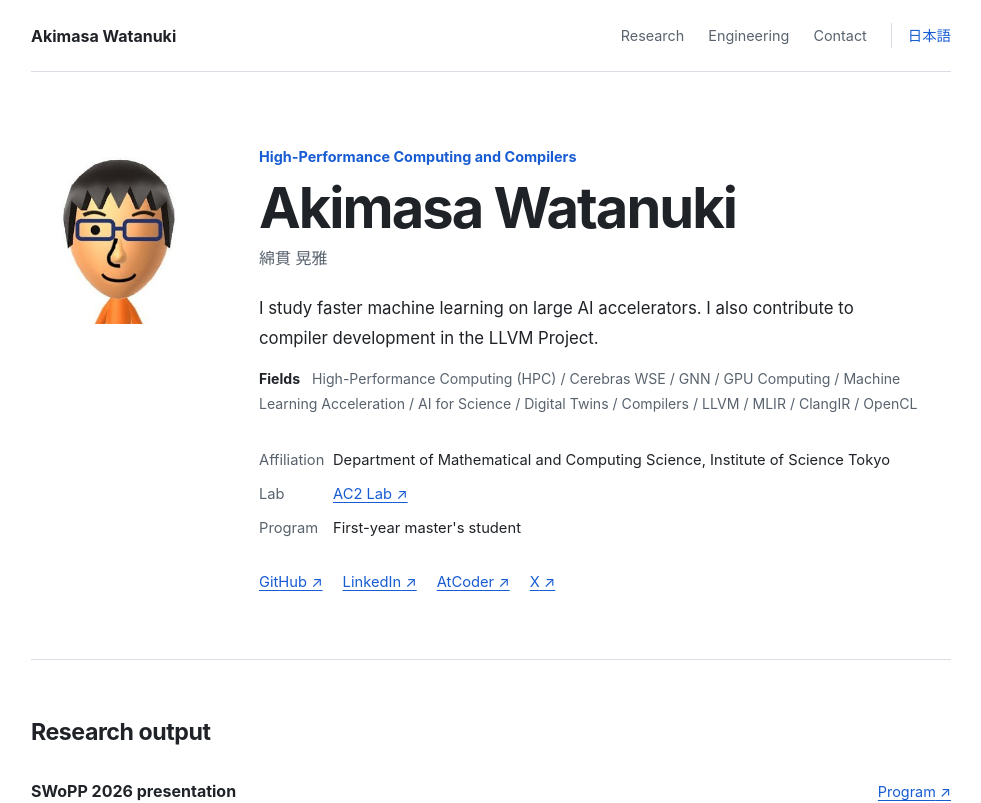
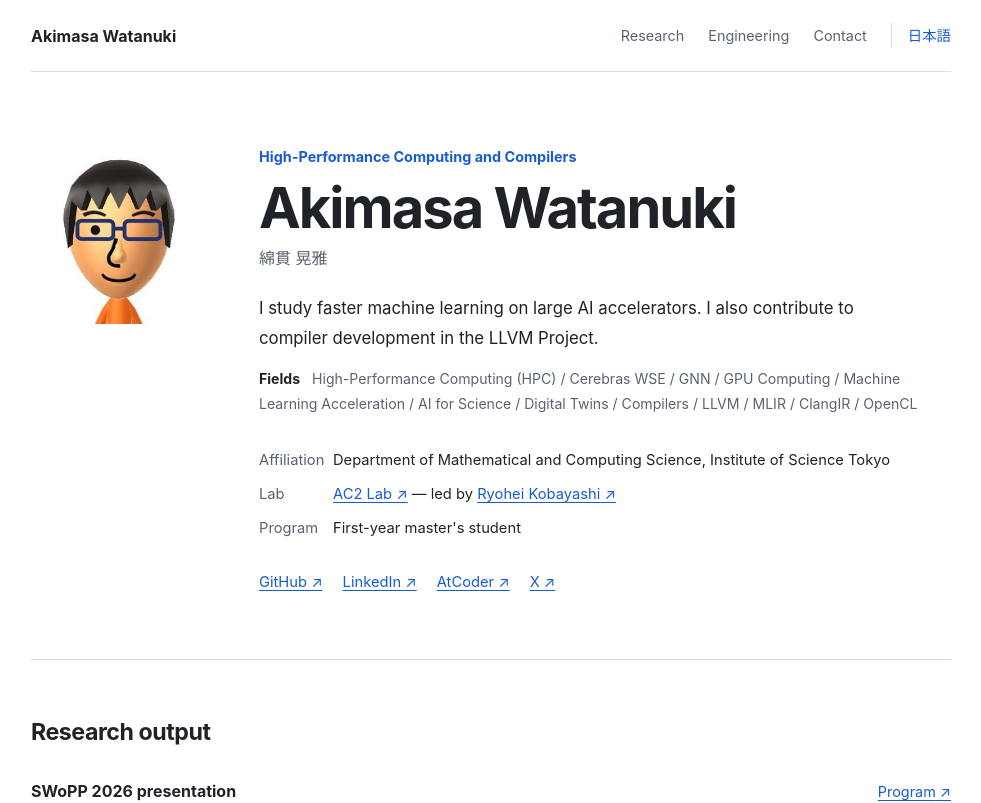
Before and after one commit to Men-cotton/Men-cotton.github.io, a Next.js app: page / in a window 1280 px wide. Shown: the top 803 px of the page, without its empty margins (149-1130 px from the left). Built offline with nearby package versions, Linux system fonts and the light colour scheme.

Commit message:
Add lab lead links

```diff
--- a/app/ProfilePage.tsx
+++ b/app/ProfilePage.tsx
@@ -100,7 +100,15 @@ export function ProfilePage({ markdown, locale }: { markdown: string; locale: Lo
           <p className="keywords"><span>{frontmatter.keywords_label}</span>{frontmatter.keywords}</p>
           <dl className="facts">
             <div><dt>{copy.facts[0]}</dt><dd>{frontmatter.affiliation}</dd></div>
-            <div><dt>{copy.facts[1]}</dt><dd><ExternalLink href={frontmatter.lab_url}>{frontmatter.lab}</ExternalLink></dd></div>
+            <div>
+              <dt>{copy.facts[1]}</dt>
+              <dd>
+                <ExternalLink href={frontmatter.lab_url}>{frontmatter.lab}</ExternalLink>
+                {locale === "ja" ? "（主宰：" : " — led by "}
+                <ExternalLink href={frontmatter.advisor_url}>{frontmatter.advisor}</ExternalLink>
+                {locale === "ja" && "）"}
+              </dd>
+            </div>
             <div><dt>{copy.facts[2]}</dt><dd>{frontmatter.year}</dd></div>
           </dl>
           <div className="profile-links" aria-label={copy.profileLinks}>
--- a/content/profile.en.md
+++ b/content/profile.en.md
@@ -5,6 +5,8 @@ role: High-Performance Computing and Compilers
 affiliation: Department of Mathematical and Computing Science, Institute of Science Tokyo
 lab: AC2 Lab
 lab_url: https://www.ac2.scrc.iir.isct.ac.jp/
+advisor: Ryohei Kobayashi
+advisor_url: https://sites.google.com/site/ryokbya/
 year: First-year master's student
 summary: I study faster machine learning on large AI accelerators. I also contribute to compiler development in the LLVM Project.
 keywords_label: Fields
```
Also changed, not shown: content/profile.md (+2 -0 lines).
